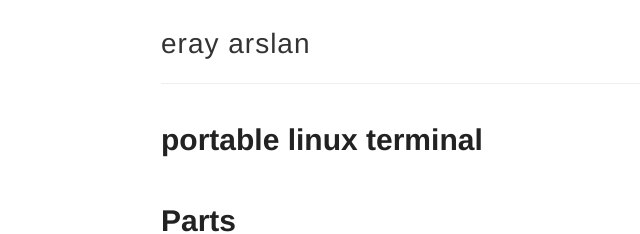
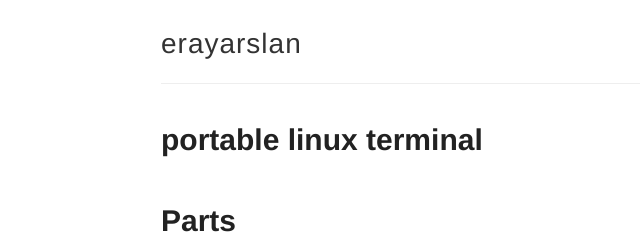
Before and after one commit to erayarslan/erayarslan.github.io, a Jekyll site: the page built from _posts/2015-10-14-portable-linux-terminal.md, in a window 1280 px wide. Shown: the top 234 px of the page, without its empty margins (119-759 px from the left). Built offline with Jekyll 4.4.1, drawn with Linux system fonts in a browser that asks for light colours.

Commit message:
Update _config.yml

```diff
--- a/_config.yml
+++ b/_config.yml
@@ -1,5 +1,4 @@
-name: eray arslan
-google_analytics: UA-68750372-1
+name: erayarslan
 url: http://eray.js.org
 baseurl: ""
 markdown: kramdown
```
